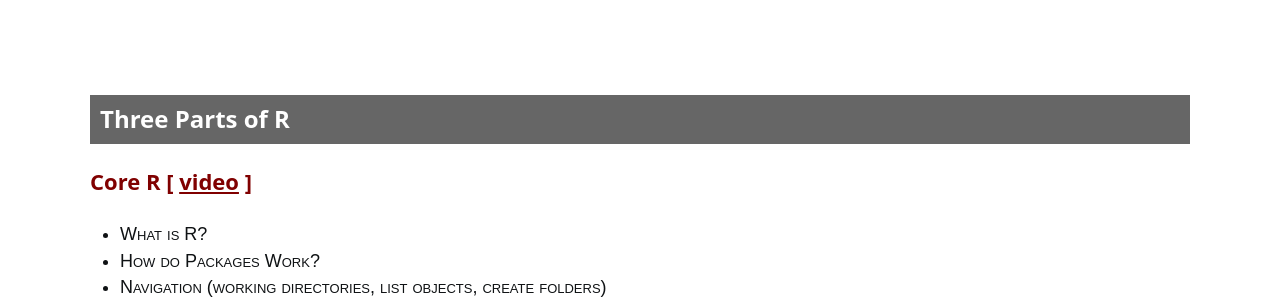
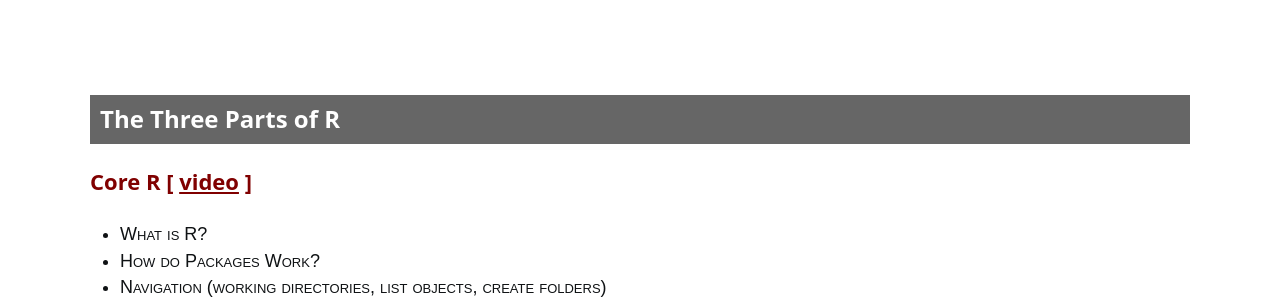
Before and after one commit to DS4PS/cpp-526-fall-2019, a Jekyll site: the page built from textbook.md, in a window 1280 px wide and 900 px high, scrolled down 418 px. Shown: the part 158-458 px from the top of the window. Built offline with Jekyll 4.4.1, drawn with Linux system fonts in a browser that asks for light colours; nearby versions of some CDN libraries; a style sheet for code colours, icons or effects is not loaded.

Commit message:
Update textbook.md

```diff
--- a/textbook.md
+++ b/textbook.md
@@ -62,7 +62,7 @@
 
 <br>
 
-# Three Parts of R
+# The Three Parts of R
 
 ## Core R [ [video](https://player.vimeo.com/video/180644880) ]
 * What is R?
```
